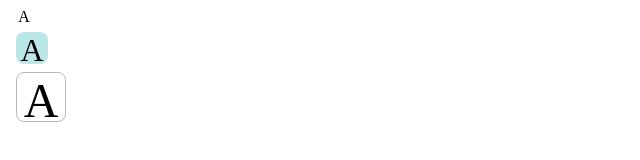
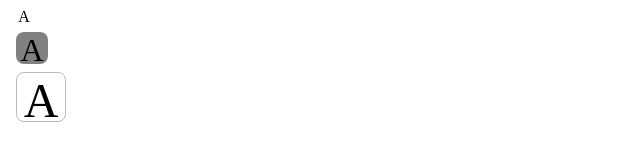
Before and after one commit to Soy728/Muzli_web, a SvelteKit app: page / in a window 1280 px wide. Shown: the top 160 px of the page, without its empty margins (0-640 px from the left). Built offline with nearby package versions, Linux system fonts and the light colour scheme.

Commit message:
button component

```diff
--- a/src/components/button/index.svelte
+++ b/src/components/button/index.svelte
@@ -3,7 +3,6 @@
 	export let text: string = '';
 	export let variant: ButtonVariant;
 	export let size: ButtonSize;
-
 </script>
 
 <div class="button" button-size={size} button-variant={variant}>
@@ -11,39 +10,38 @@
 </div>
 
 <style lang="scss">
+	.button {
+		margin: 0.5rem;
+		text-align: center;
+		background-color: transparent;
+		border-radius: 0.5rem;
 
-	.button {
-		margin: .5rem;
-		text-align: center;
-    	background-color:transparent;
-    	border-radius: .5rem;
-
-		&[button-size="small"]{
+		&[button-size='small'] {
 			width: 1rem;
 			height: 1rem;
 			font-size: 1rem;
 			border-radius: 5px;
 		}
-    	&[button-size="medium"]{
+		&[button-size='medium'] {
 			width: 2rem;
 			height: 2rem;
 			font-size: 2rem;
 		}
-    	&[button-size="large"]{
+		&[button-size='large'] {
 			width: 3rem;
 			height: 3rem;
 			font-size: 3rem;
 		}
 
-    	&[button-variant="none"]{
-        border:0;
+		&[button-variant='none'] {
+			border: 0;
 		}
-   		&[button-variant="contained"]{
-        border:0;
+		&[button-variant='contained'] {
+			border: 0;
 			background-color: var(--backgroundColor);
 		}
-    	&[button-variant="outlined"]{
-        border: .05rem solid rgb(83, 83, 83,.4);
+		&[button-variant='outlined'] {
+			border: 0.05rem solid rgb(83, 83, 83, 0.4);
 		}
 	}
 </style>
--- a/src/routes/+page.svelte
+++ b/src/routes/+page.svelte
@@ -1,8 +1,8 @@
 <script lang="ts">
 	import { Button } from '../components/button';
-	const text:string = "A";
+	const text: string = 'A';
 </script>
 
-<Button {text} size="small" variant="none"></Button>
-<Button {text} size="medium" variant="contained" --backgroundColor=#bae8e8></Button>
-<Button {text} size="large" variant="outlined" class = "icon-plus-lite"></Button>
+<Button {text} size="small" variant="none" />
+<Button {text} size="medium" variant="contained" --backgroundColor="gray" />
+<Button {text} size="large" variant="outlined" />
```
Lines whose indentation alone changed are shown as unchanged.
